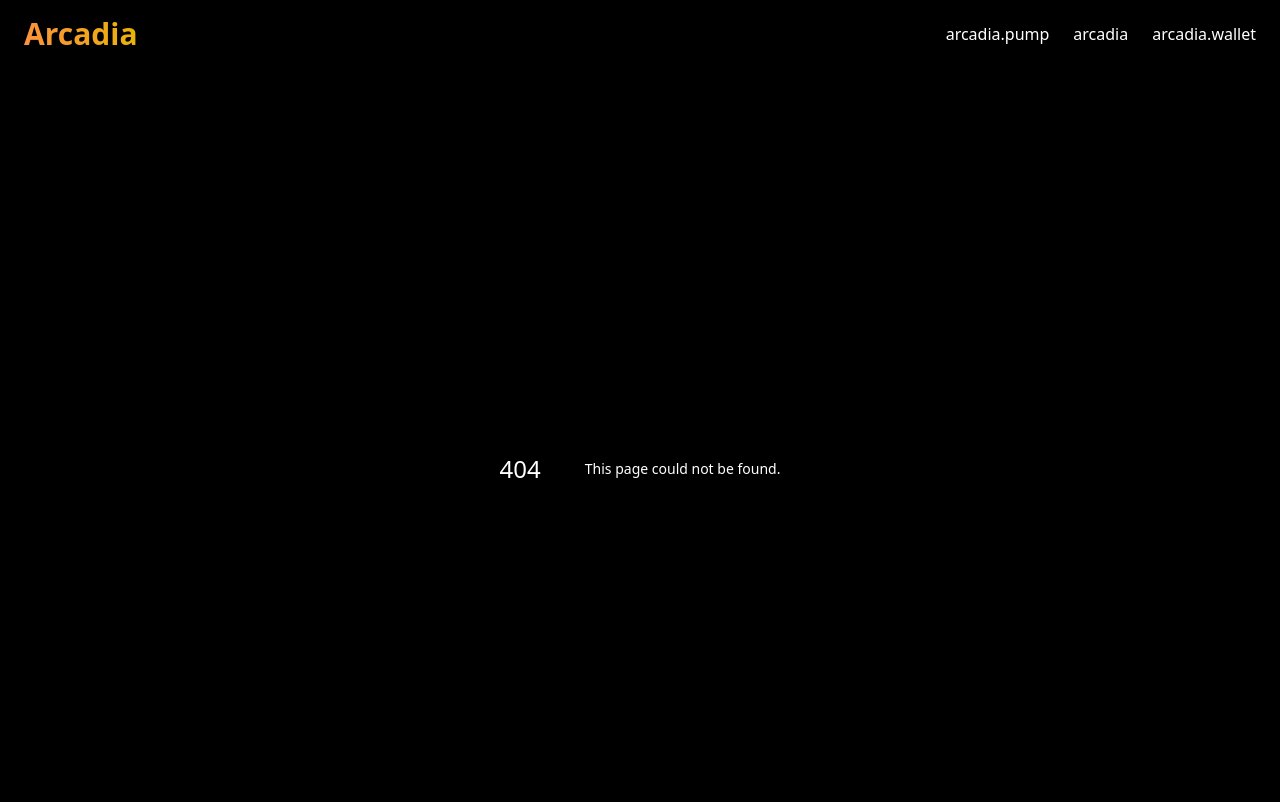
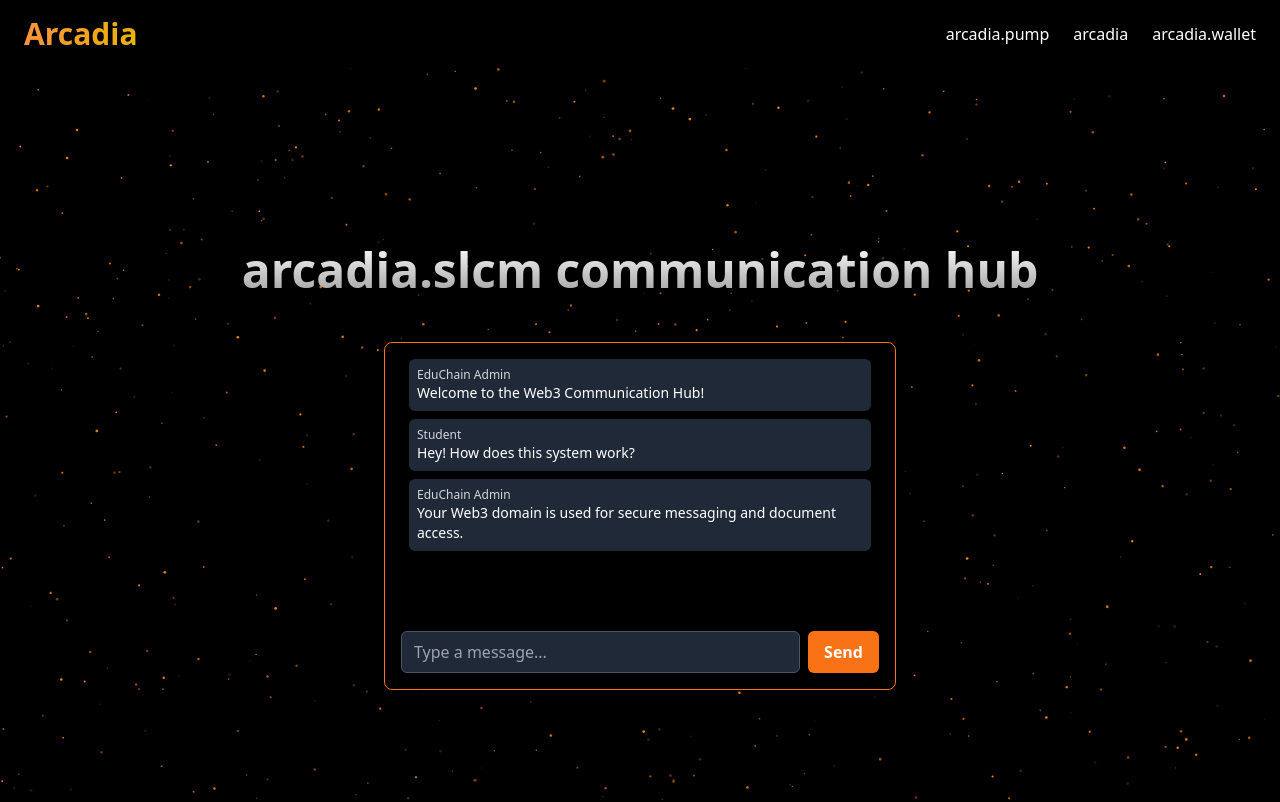
Before and after one commit to Karan-Palan/web3-muj-slcm, a Next.js app in the folder frontend/: page /mint/communication in a window 1280 px wide. Before the commit this address had no page. Shown: the top 802 px of the page. Built offline with nearby package versions, Linux system fonts and the light colour scheme.

Commit message:
feat: created student portal pages

```diff
--- /dev/null
+++ b/frontend/app/mint/communication/page.tsx
@@ -0,0 +1,77 @@
+"use client";
+
+import { useState } from "react";
+
+import { SparklesCore } from "../../components/sparkles";
+
+export default function Web3Chat() {
+    const [messages, setMessages] = useState([
+        { sender: "EduChain Admin", text: "Welcome to the Web3 Communication Hub!" },
+        { sender: "Student", text: "Hey! How does this system work?" },
+        { sender: "EduChain Admin", text: "Your Web3 domain is used for secure messaging and document access." },
+    ]);
+
+    const [newMessage, setNewMessage] = useState("");
+
+    const sendMessage = () => {
+        if (!newMessage.trim()) return;
+        setMessages([...messages, { sender: "You", text: newMessage }]);
+        setNewMessage("");
+    };
+
+    return (
+        <div className="min-h-screen flex flex-col justify-center items-center bg-black text-white">
+            <div className="w-full absolute inset-0 h-screen">
+                <SparklesCore
+                    id="tsparticlescolorful"
+                    background="transparent"
+                    minSize={0.6}
+                    maxSize={1.4}
+                    particleDensity={100}
+                    className="w-full h-full"
+                    particleColor="#ff8b00"
+                    speed={0.5}
+                />
+            </div>
+            <div className="flex flex-col items-center justify-center gap-4 relative z-20 text-center">
+                <h1 className="cursor-default text-5xl sm:text-5xl md:text-5xl lg:text-5xl font-bold bg-clip-text text-transparent bg-gradient-to-b from-neutral-50 to-neutral-400">
+                    arcadia.slcm communication hub
+                </h1>
+            </div>
+            <br />
+            <br />
+
+            <div className="w-full max-w-lg bg-black border border-orange-500 rounded-lg shadow-lg p-4 flex flex-col space-y-4 z-20">
+                <div className="h-64 overflow-y-auto space-y-2 px-2">
+                    {messages.map((msg, index) => (
+                        <div
+                            key={index}
+                            className={`p-2 rounded-md ${msg.sender === "You" ? "bg-orange-500 text-black self-end" : "bg-gray-800 text-white"
+                                }`}
+                        >
+                            <p className="text-xs text-gray-300">{msg.sender}</p>
+                            <p className="text-sm">{msg.text}</p>
+                        </div>
+                    ))}
+                </div>
+
+                {/* Message Input */}
+                <div className="flex gap-2 mt-4">
+                    <input
+                        type="text"
+                        value={newMessage}
+                        onChange={(e) => setNewMessage(e.target.value)}
+                        placeholder="Type a message..."
+                        className="flex-1 bg-gray-800 text-white px-3 py-2 rounded-md outline-none border border-gray-600 focus:border-orange-500"
+                    />
+                    <button
+                        onClick={sendMessage}
+                        className="bg-orange-500 hover:bg-orange-600 text-white font-bold py-2 px-4 rounded-md"
+                    >
+                        Send
+                    </button>
+                </div>
+            </div>
+        </div>
+    );
+}
--- /dev/null
+++ b/frontend/app/mint/content/page.tsx
@@ -0,0 +1,28 @@
+"use client";
+
+import Link from "next/link";
+
+export default function ComingSoon() {
+  return (
+    <div className="min-h-screen flex flex-col items-center justify-center bg-black text-white text-center">
+      <h1 className="text-5xl font-bold text-orange-500">We're Building This Page for You!</h1>
+      <p className="text-gray-300 mt-4 text-lg">
+        Thank you for your patience. We're working hard to bring this feature to life.
+      </p>
+
+      {/* Animated Loading Icon */}
+      <div className="mt-6 animate-pulse">
+        <svg className="w-16 h-16 text-orange-500" viewBox="0 0 24 24" fill="none" stroke="currentColor" strokeWidth="2" strokeLinecap="round" strokeLinejoin="round">
+          <circle cx="12" cy="12" r="10" />
+          <path d="M12 6v6l4 2" />
+        </svg>
+      </div>
+
+      <p className="text-gray-400 mt-4 italic">In the meantime, explore other parts of our platform.</p>
+
+      <Link href="/" className="mt-6 bg-orange-500 hover:bg-orange-600 text-white font-bold py-2 px-6 rounded-lg transition-transform transform hover:scale-105">
+        Return to Home
+      </Link>
+    </div>
+  );
+}
--- /dev/null
+++ b/frontend/app/mint/documents/page.tsx
@@ -0,0 +1,28 @@
+"use client";
+
+import Link from "next/link";
+
+export default function ComingSoon() {
+  return (
+    <div className="min-h-screen flex flex-col items-center justify-center bg-black text-white text-center">
+      <h1 className="text-5xl font-bold text-orange-500">We're Building This Page for You!</h1>
+      <p className="text-gray-300 mt-4 text-lg">
+        Thank you for your patience. We're working hard to bring this feature to life.
+      </p>
+
+      {/* Animated Loading Icon */}
+      <div className="mt-6 animate-pulse">
+        <svg className="w-16 h-16 text-orange-500" viewBox="0 0 24 24" fill="none" stroke="currentColor" strokeWidth="2" strokeLinecap="round" strokeLinejoin="round">
+          <circle cx="12" cy="12" r="10" />
+          <path d="M12 6v6l4 2" />
+        </svg>
+      </div>
+
+      <p className="text-gray-400 mt-4 italic">In the meantime, explore other parts of our platform.</p>
+
+      <Link href="/" className="mt-6 bg-orange-500 hover:bg-orange-600 text-white font-bold py-2 px-6 rounded-lg transition-transform transform hover:scale-105">
+        Return to Home
+      </Link>
+    </div>
+  );
+}
--- /dev/null
+++ b/frontend/app/mint/page.tsx
@@ -0,0 +1,41 @@
+"use client";
+
+import { useRouter } from "next/navigation";
+
+export default function MintSelection() {
+  const router = useRouter();
+
+  return (
+    <div className="min-h-screen flex flex-col items-center justify-center bg-black text-white">
+      <h1 className="text-4xl font-bold text-orange-500">Mint Your Web3 Identity</h1>
+      <p className="text-gray-300 mt-2">Choose what you want to mint:</p>
+
+      <div className="mt-6 flex flex-col gap-4">
+        <button
+          onClick={() => router.push("/mint/nft-id")}
+          className="bg-orange-500 hover:bg-orange-600 text-white font-bold py-3 px-6 rounded-lg transition-transform transform hover:scale-105"
+        >
+          NFT Student ID
+        </button>
+        <button
+          onClick={() => router.push("/mint/documents")}
+          className="bg-orange-500 hover:bg-orange-600 text-white font-bold py-3 px-6 rounded-lg transition-transform transform hover:scale-105"
+        >
+          NFT Documents
+        </button>
+        <button
+          onClick={() => router.push("/mint/content")}
+          className="bg-orange-500 hover:bg-orange-600 text-white font-bold py-3 px-6 rounded-lg transition-transform transform hover:scale-105"
+        >
+          Access Exclusive Content
+        </button>
+        <button
+          onClick={() => router.push("/mint/communication")}
+          className="bg-orange-500 hover:bg-orange-600 text-white font-bold py-3 px-6 rounded-lg transition-transform transform hover:scale-105"
+        >
+          Web3 Communication
+        </button>
+      </div>
+    </div>
+  );
+}
```
Also changed, not shown: frontend/app/mint/nft-id/page.tsx (added, +74 -0 lines).
